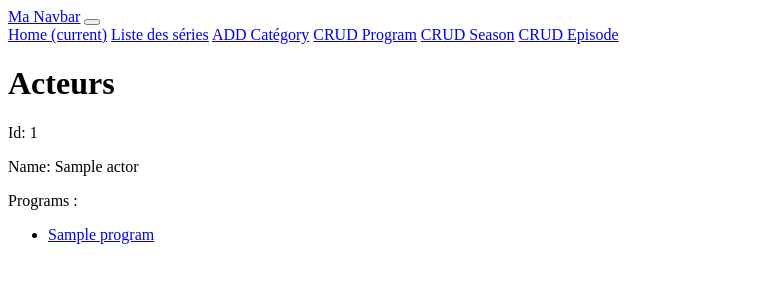
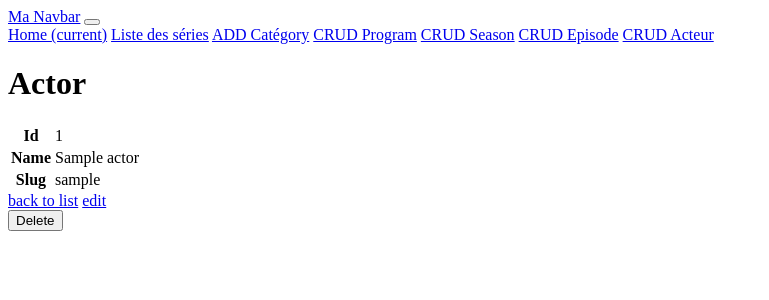
Before and after one commit to Moxymore67/symfony, a Symfony app: template templates/actor/show.html.twig in a window 1280 px wide. Shown: the top 300 px of the page, without its empty margins (0-769 px from the left). Run offline with Twig, Linux system fonts and the light colour scheme; the template is opened without the code that fills it: most values are stand-ins (such as "Sample title", 1, 10 or a date in 2020); some libraries are stand-ins or nearby versions.

Commit message:
Quest is finished

```diff
--- a/src/Controller/EpisodeController.php
+++ b/src/Controller/EpisodeController.php
@@ -52,7 +52,7 @@ class EpisodeController extends AbstractController
     }
 
     /**
-     * @Route("/{id}", name="episode_show", methods={"GET"})
+     * @Route("/{slug}", name="episode_show", methods={"GET"})
      */
     public function show(Episode $episode): Response
     {
@@ -62,7 +62,7 @@ class EpisodeController extends AbstractController
     }
 
     /**
-     * @Route("/{id}/edit", name="episode_edit", methods={"GET","POST"})
+     * @Route("/{slug}/edit", name="episode_edit", methods={"GET","POST"})
      */
     public function edit(Request $request, Episode $episode): Response
     {
--- a/src/Controller/ProgramController.php
+++ b/src/Controller/ProgramController.php
@@ -52,7 +52,7 @@ class ProgramController extends AbstractController
     }
 
     /**
-     * @Route("/{id}", name="program_show", methods={"GET"})
+     * @Route("/{slug}", name="program_show", methods={"GET"})
      */
     public function show(Program $program): Response
     {
@@ -62,7 +62,7 @@ class ProgramController extends AbstractController
     }
 
     /**
-     * @Route("/{id}/edit", name="program_edit", methods={"GET","POST"})
+     * @Route("/{slug}/edit", name="program_edit", methods={"GET","POST"})
      */
     public function edit(Request $request, Program $program): Response
     {
--- /dev/null
+++ b/templates/actor/_delete_form.html.twig
@@ -0,0 +1,5 @@
+<form method="post" action="{{ path('actor_delete', {'id': actor.id}) }}" onsubmit="return confirm('Are you sure you want to delete this item?');">
+    <input type="hidden" name="_method" value="DELETE">
+    <input type="hidden" name="_token" value="{{ csrf_token('delete' ~ actor.id) }}">
+    <button class="btn">Delete</button>
+</form>
--- /dev/null
+++ b/templates/actor/_form.html.twig
@@ -0,0 +1,4 @@
+{{ form_start(form) }}
+    {{ form_widget(form) }}
+    <button class="btn">{{ button_label|default('Save') }}</button>
+{{ form_end(form) }}
--- a/templates/actor/show.html.twig
+++ b/templates/actor/show.html.twig
@@ -1,16 +1,30 @@
 {% extends 'base.html.twig' %}
 
-{% block title %}Acteur{% endblock %}
+{% block title %}Actor{% endblock %}
 
 {% block body %}
-    <h1>Acteurs</h1>
+    <h1>Actor</h1>
 
-    <p>Id: {{ actor.id }}</p>
-    <p>Name: {{ actor.name }}</p>
-    <p>Programs :</p>
-    <ul>
-        {% for program in actor.programs %}
-            <li><a href="{{ path('program_show', {'id': program.id}) }}">{{ program.title }}</a></li>
-        {% endfor %}
-    </ul>
+    <table class="table">
+        <tbody>
+            <tr>
+                <th>Id</th>
+                <td>{{ actor.id }}</td>
+            </tr>
+            <tr>
+                <th>Name</th>
+                <td>{{ actor.name }}</td>
+            </tr>
+            <tr>
+                <th>Slug</th>
+                <td>{{ actor.slug }}</td>
+            </tr>
+        </tbody>
+    </table>
+
+    <a href="{{ path('actor_index') }}">back to list</a>
+
+    <a href="{{ path('actor_edit', {'slug': actor.slug}) }}">edit</a>
+
+    {{ include('actor/_delete_form.html.twig') }}
 {% endblock %}
--- a/templates/episode/index.html.twig
+++ b/templates/episode/index.html.twig
@@ -23,8 +23,8 @@
                 <td>{{ episode.number }}</td>
                 <td>{{ episode.synopsis }}</td>
                 <td>
-                    <a href="{{ path('episode_show', {'id': episode.id}) }}">show</a>
-                    <a href="{{ path('episode_edit', {'id': episode.id}) }}">edit</a>
+                    <a href="{{ path('episode_show', {'slug': episode.slug}) }}">show</a>
+                    <a href="{{ path('episode_edit', {'slug': episode.slug}) }}">edit</a>
                 </td>
             </tr>
         {% else %}
--- a/templates/episode/show.html.twig
+++ b/templates/episode/show.html.twig
@@ -28,7 +28,7 @@
 
     <a href="{{ path('episode_index') }}">back to list</a>
 
-    <a href="{{ path('episode_edit', {'id': episode.id}) }}">edit</a>
+    <a href="{{ path('episode_edit', {'slug': episode.slug}) }}">edit</a>
 
     {{ include('episode/_delete_form.html.twig') }}
 {% endblock %}
--- a/templates/layouts/navbar.html.twig
+++ b/templates/layouts/navbar.html.twig
@@ -14,6 +14,7 @@
             <a class="nav-item nav-link" href="/program/">CRUD Program</a>
             <a class="nav-item nav-link" href="/season/">CRUD Season</a>
             <a class="nav-item nav-link" href="/episode/">CRUD Episode</a>
+            <a class="nav-item nav-link" href="/actor/">CRUD Acteur</a>
         </div>
     </div>
 </nav>
--- a/templates/program/index.html.twig
+++ b/templates/program/index.html.twig
@@ -27,8 +27,8 @@
                 <td>{{ program.country }}</td>
                 <td>{{ program.year }}</td>
                 <td>
-                    <a href="{{ path('program_show', {'id': program.id}) }}">show</a>
-                    <a href="{{ path('program_edit', {'id': program.id}) }}">edit</a>
+                    <a href="{{ path('program_show', {'slug': program.slug}) }}">show</a>
+                    <a href="{{ path('program_edit', {'slug': program.slug}) }}">edit</a>
                 </td>
             </tr>
         {% else %}
--- a/templates/program/show.html.twig
+++ b/templates/program/show.html.twig
@@ -37,7 +37,7 @@
     <strong>Acteurs :</strong>
     <ul>
         {% for actor in program.actors %}
-            <li><a href="{{ path('actor_index', {'id': actor.id}) }}">{{ actor.name }}</a></li>
+            <li><a href="{{ path('actor_index', {'slug': actor.slug}) }}">{{ actor.name }}</a></li>
         {% else %}
             <li>Aucun acteur pour cette série</li>
         {% endfor %}
@@ -45,7 +45,7 @@
 
     <a href="{{ path('program_index') }}">back to list</a>
 
-    <a href="{{ path('program_edit', {'id': program.id}) }}">edit</a>
+    <a href="{{ path('program_edit', {'slug': program.slug}) }}">edit</a>
 
     {{ include('program/_delete_form.html.twig') }}
 {% endblock %}
```
Also changed, not shown: src/Controller/ActorController.php (+75 -3 lines), src/Form/ActorType.php (added, +27 -0 lines), templates/actor/edit.html.twig (added, +13 -0 lines), templates/actor/index.html.twig (added, +37 -0 lines), templates/actor/new.html.twig (added, +11 -0 lines).
